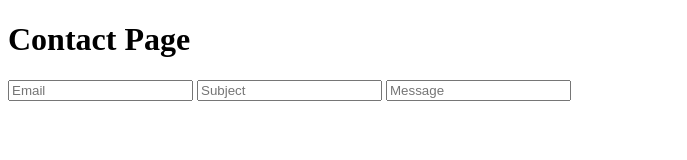
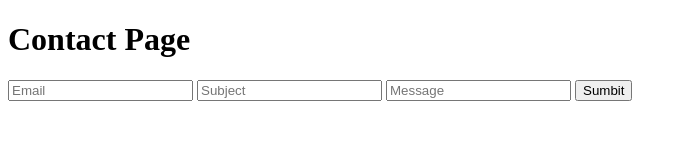
Before and after one commit to rakibul-islam-raju/learning-git, a plain HTML site: page contact.html in a window 1280 px wide. Shown: the whole page, without its empty margins (0-687 px from the left). Drawn offline with Linux system fonts and the light colour scheme.

Commit message:
[FIX] Fixed submit button issue

```diff
--- a/contact.html
+++ b/contact.html
@@ -11,6 +11,7 @@
         <input type="email" name="email" placeholder="Email">
         <input type="text" name="subject" placeholder="Subject">
         <input type="text" name="message" placeholder="Message">
+        <button type="submit">Sumbit</button>
     </form>
 </body>
 </html>
```
